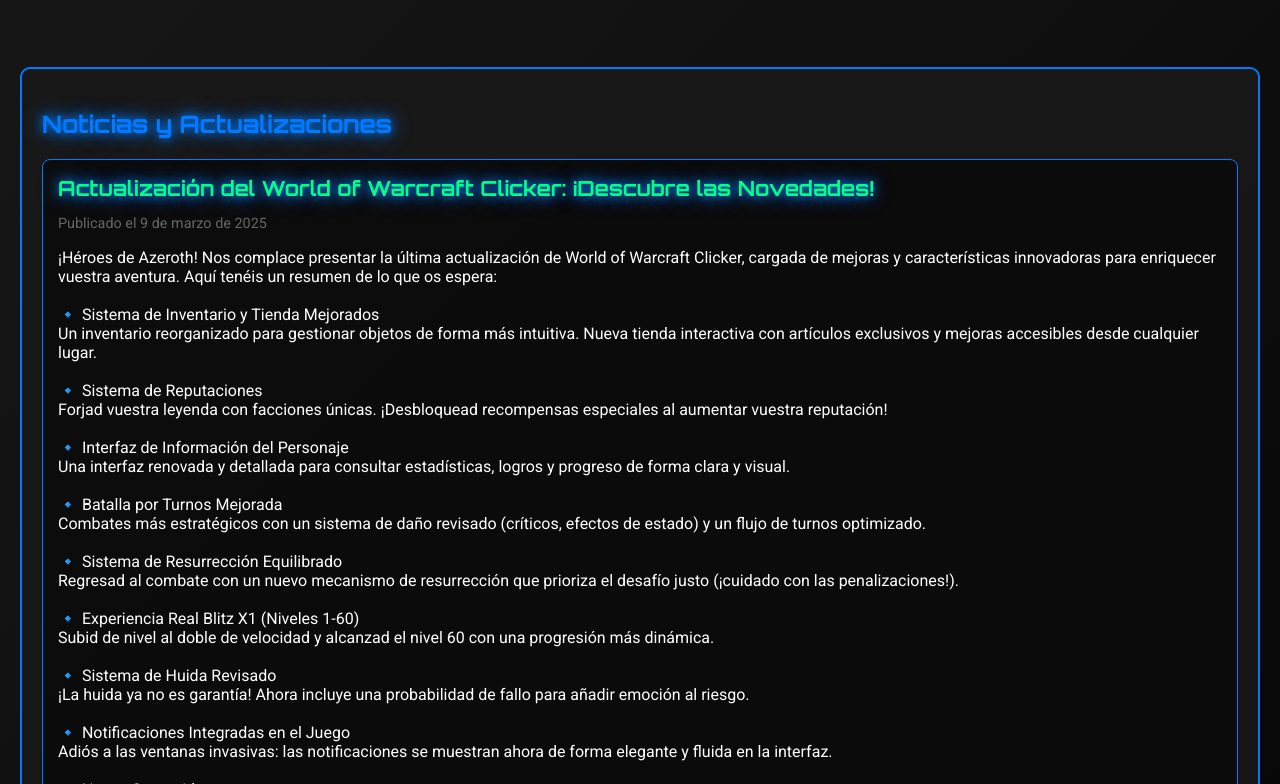
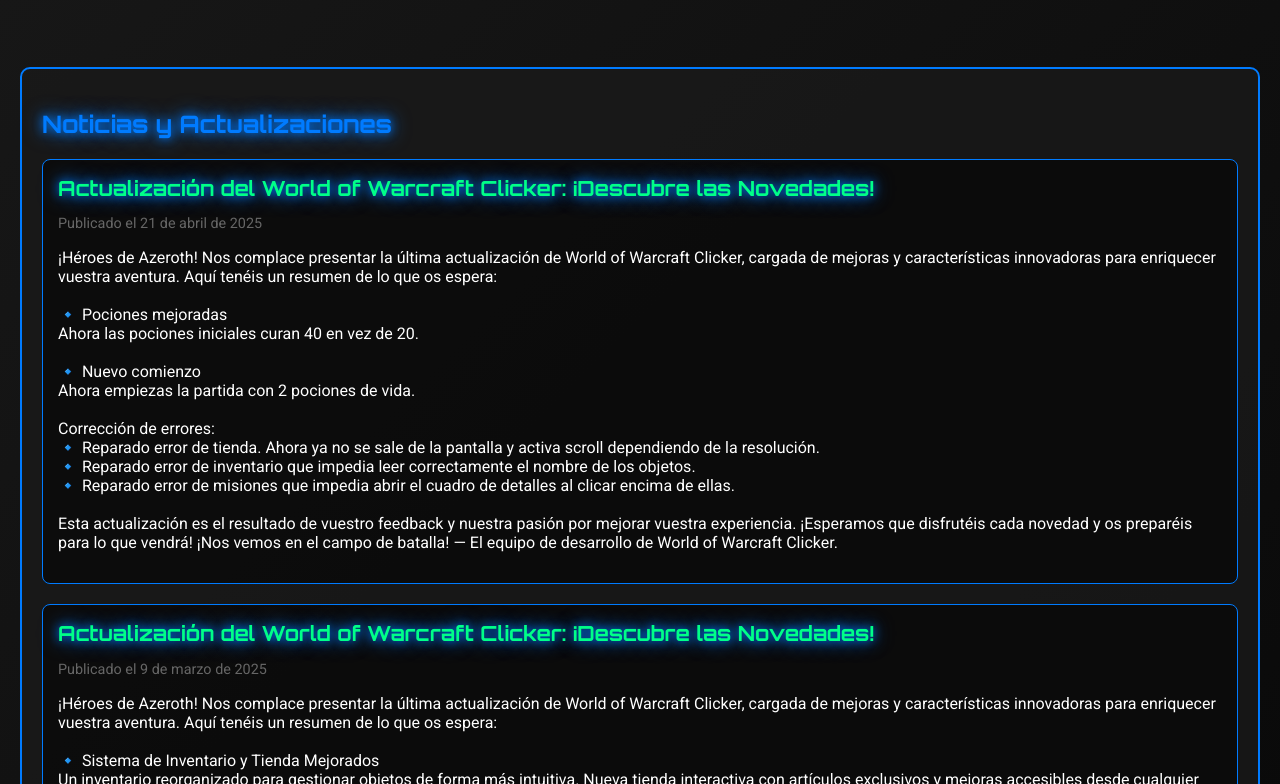
Before and after one commit to Arthax85/killmurogames, a plain HTML site: page index.html in a window 1280 px wide. Shown: the part 490-1274 px from the top of the page. Drawn offline with Linux system fonts and the light colour scheme.

Commit message:
Add files via upload

```diff
--- a/index.html
+++ b/index.html
@@ -62,7 +62,30 @@
         <section class="news-section">
             <h2>Noticias y Actualizaciones</h2>
             <div class="news-container">
-                <!-- Noticia 1 -->
+                <!-- Noticia 6 -->
+                <div class="news-item">
+                    <h3>Actualización del World of Warcraft Clicker: ¡Descubre las Novedades!</h3>
+                    <p class="news-date">Publicado el 21 de abril de 2025</p>
+                    <p>¡Héroes de Azeroth!
+                        Nos complace presentar la última actualización de World of Warcraft Clicker, cargada de mejoras y características innovadoras para enriquecer vuestra aventura. Aquí tenéis un resumen de lo que os espera:
+                            <br><br>
+                        🔹 Pociones mejoradas<br>
+                            Ahora las pociones iniciales curan 40 en vez de 20.
+                            <br><br>
+                        🔹 Nuevo comienzo<br>
+                            Ahora empiezas la partida con 2 pociones de vida.
+                            <br><br>
+                            Corrección de errores:<br>
+                        🔹 Reparado error de tienda. Ahora ya no se sale de la pantalla y activa scroll dependiendo de la resolución.<br>
+                        🔹 Reparado error de inventario que impedia leer correctamente el nombre de los objetos.<br>
+                        🔹 Reparado error de misiones que impedia abrir el cuadro de detalles al clicar encima de ellas.<br><br>
+                        Esta actualización es el resultado de vuestro feedback y nuestra pasión por mejorar vuestra experiencia. ¡Esperamos que disfrutéis cada novedad y os preparéis para lo que vendrá!
+
+                        ¡Nos vemos en el campo de batalla!
+                        — El equipo de desarrollo de World of Warcraft Clicker.<!--<a href="#" class="news-link">Leer más</a>-->
+                </div>
+
+                <!-- Noticia 5 -->
                 <div class="news-item">
                     <h3>Actualización del World of Warcraft Clicker: ¡Descubre las Novedades!</h3>
                     <p class="news-date">Publicado el 9 de marzo de 2025</p>
@@ -103,7 +126,7 @@
                         — El equipo de desarrollo de World of Warcraft Clicker.<!--<a href="#" class="news-link">Leer más</a>-->
                 </div>
 
-                <!-- Noticia 1 -->
+                <!-- Noticia 4 -->
                 <div class="news-item">
                     <h3>¿Qué pasó con Infinty Waves?</h3>
                     <p class="news-date">Publicado el 9 de marzo de 2025</p>
@@ -115,7 +138,7 @@
                     <!--<a href="#" class="news-link">Leer más</a>-->
                 </div>
 
-                <!-- Noticia 2 -->
+                <!-- Noticia 3 -->
                 <div class="news-item">
                     <h3>Avances en el desarrollo de "El enigma de Aceps"</h3>
                     <p class="news-date">Publicado el 9 de marzo de 2025</p>
@@ -123,7 +146,7 @@
                     <!--<a href="#" class="news-link">Leer más</a>-->
                 </div>
 
-                <!-- Noticia 3 -->
+                <!-- Noticia 2 -->
                 <div class="news-item">
                     <h3>Primer vistazo a "Las Crónicas de Eldoria"</h3>
                     <p class="news-date">Publicado el 9 de marzo de 2025</p>
@@ -131,7 +154,7 @@
                     <a href="https://arthax85.github.io/juegos/" target="_blank" class="news-link">Ver ahora</a>
                 </div>
 
-                <!-- Noticia 4 -->
+                <!-- Noticia 1 -->
                 <div class="news-item">
                     <h3>Nueva actualización de World of Warcraft Clicker</h3>
                     <p class="news-date">Publicado el 3 de marzo de 2025</p>
```
